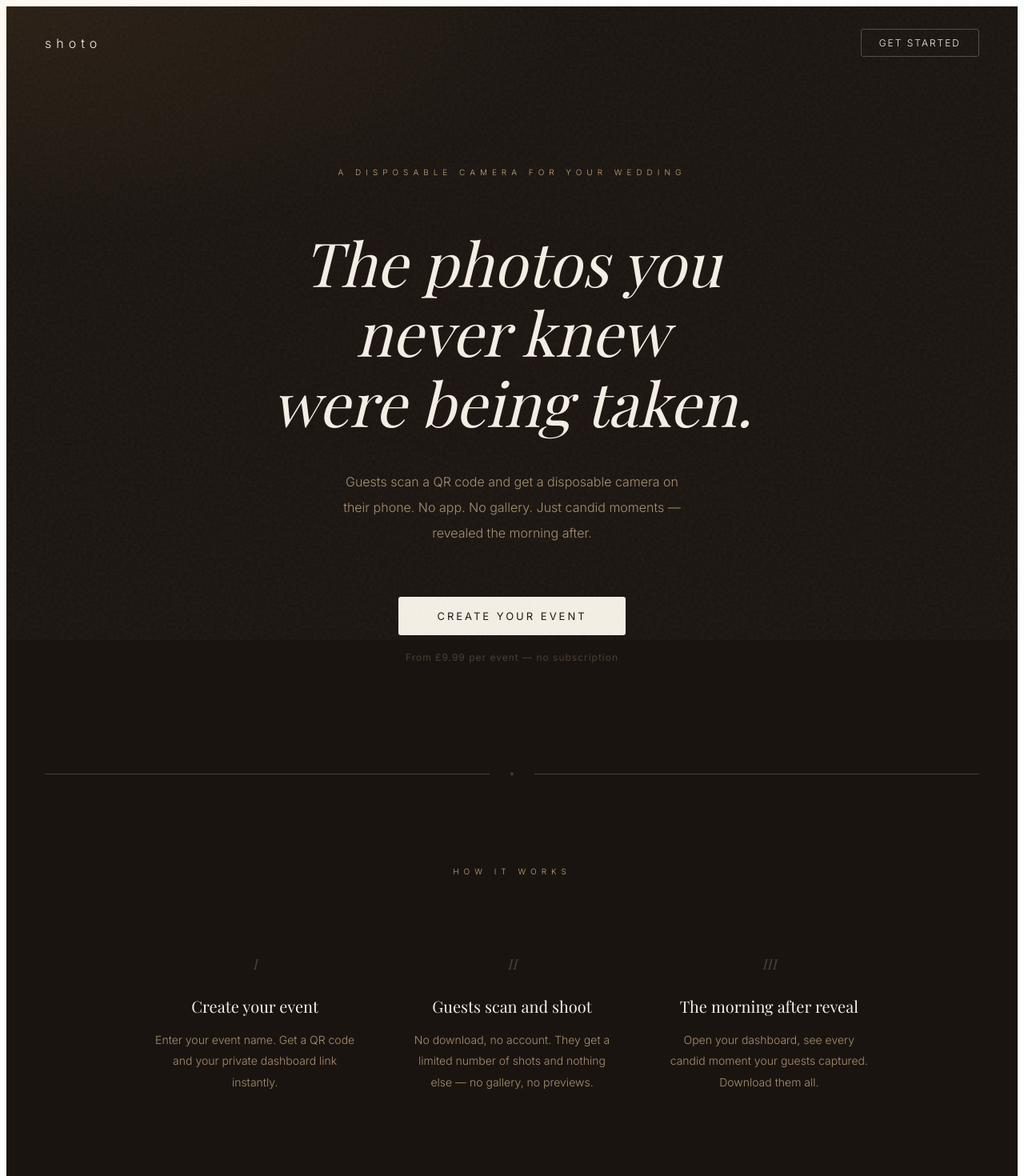
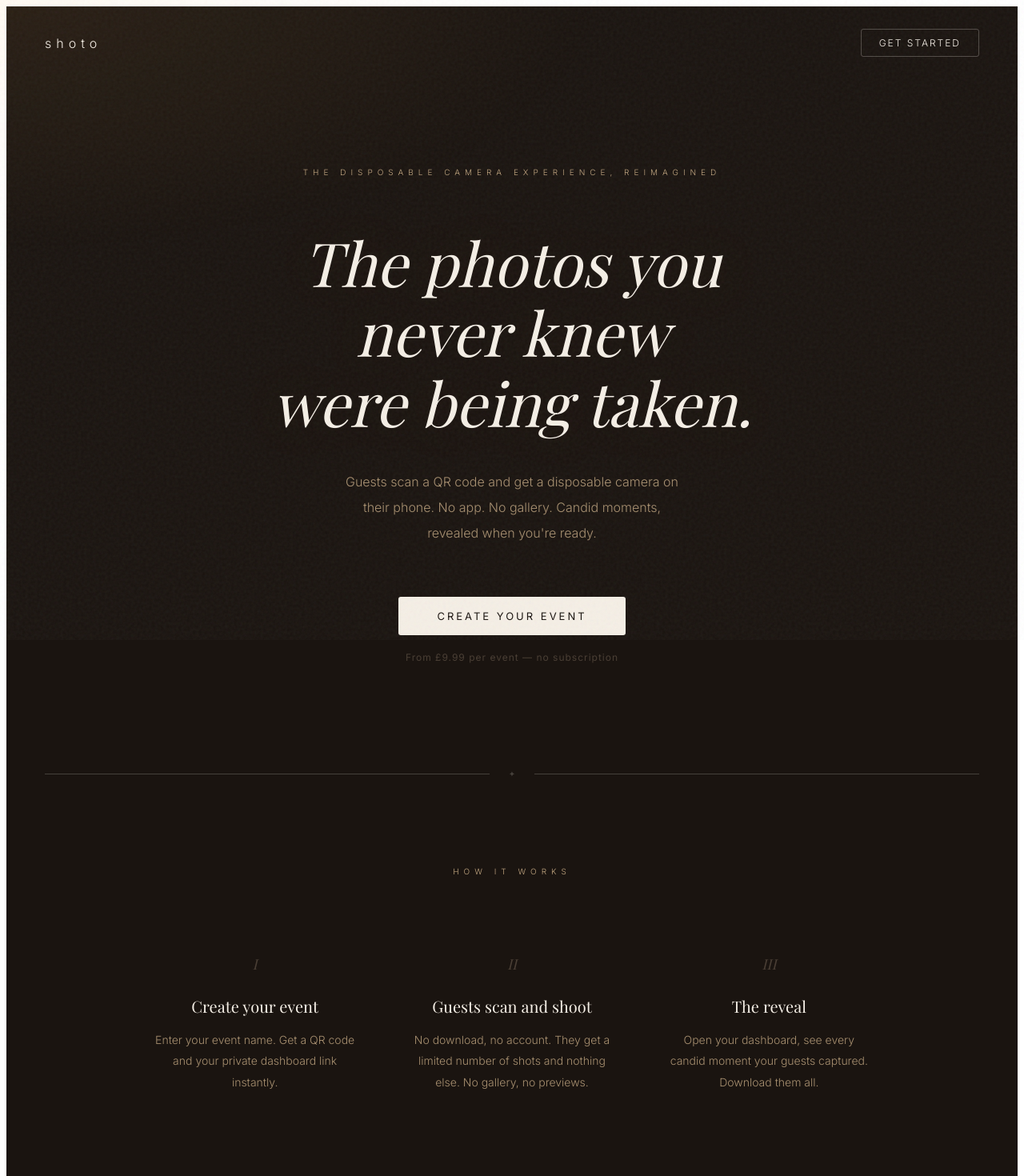
Before and after one commit to kylewazza/shoto, a React (Vite) app: page / in a window 1280 px wide. Shown: the top 1470 px of the page at 80% size. Built offline with nearby package versions, Linux system fonts and the light colour scheme; no server answers; a web font is replaced by a local one.

Commit message:
custom favicon and landing page copy updates

```diff
--- a/index.html
+++ b/index.html
@@ -2,7 +2,7 @@
 <html lang="en">
   <head>
     <meta charset="UTF-8" />
-    <link rel="icon" type="image/svg+xml" href="/favicon.svg" />
+    <link rel="icon" type="image/png" href="/favicon.png" />
     <meta name="viewport" content="width=device-width, initial-scale=1.0" />
     <title>shoto</title>
   <link href="https://fonts.googleapis.com/css2?family=Playfair+Display:ital,wght@0,400;0,700;1,400&family=Inter:wght@300;400;500&display=swap" rel="stylesheet">
--- a/src/Landing.jsx
+++ b/src/Landing.jsx
@@ -97,7 +97,7 @@ export default function Landing() {
           marginBottom: 48,
           textTransform: "uppercase",
           fontWeight: 300
-        }}>A disposable camera for your wedding</p>
+        }}>The disposable camera experience, reimagined</p>
         <h2 style={{
           fontFamily: "'Playfair Display', serif",
           fontSize: "clamp(42px, 7vw, 76px)",
@@ -118,7 +118,7 @@ export default function Landing() {
           fontWeight: 300
         }}>
           Guests scan a QR code and get a disposable camera on their phone.
-          No app. No gallery. Just candid moments — revealed the morning after.
+          No app. No gallery. Candid moments, revealed when you're ready.
         </p>
         <a href="/create" style={{
           background: "#f5efe6",
@@ -179,8 +179,8 @@ export default function Landing() {
         }}>
           {[
             { step: "I", title: "Create your event", desc: "Enter your event name. Get a QR code and your private dashboard link instantly." },
-            { step: "II", title: "Guests scan and shoot", desc: "No download, no account. They get a limited number of shots and nothing else — no gallery, no previews." },
-            { step: "III", title: "The morning after reveal", desc: "Open your dashboard, see every candid moment your guests captured. Download them all." },
+            { step: "II", title: "Guests scan and shoot", desc: "No download, no account. They get a limited number of shots and nothing else. No gallery, no previews." },
+            { step: "III", title: "The reveal", desc: "Open your dashboard, see every candid moment your guests captured. Download them all." },
           ].map(({ step, title, desc }) => (
             <div key={step} style={{ textAlign: "center" }}>
               <p style={{
```
Also changed, not shown: public/favicon.png (added).
